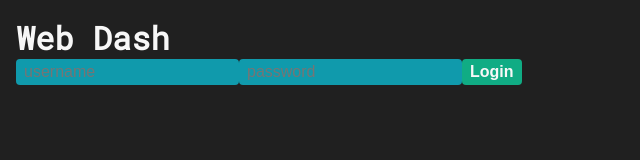
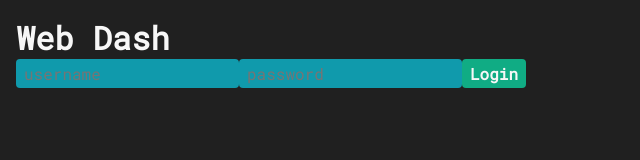
Before and after one commit to georgemblack/web-admin, a Vue app in the folder client/: page / in a window 1280 px wide. Shown: the top 160 px of the page, without its empty margins (0-640 px from the left). Built offline with nearby package versions, Linux system fonts and the light colour scheme.

Commit message:
Font family styles

```diff
--- a/client/src/assets/main.scss
+++ b/client/src/assets/main.scss
@@ -1,6 +1,7 @@
 * {
   margin: 0;
   padding: 0;
+  font-family: 'Roboto Mono', system-ui;
 }
 
 body {
@@ -8,12 +9,10 @@ body {
   padding: 1em;
   max-width: 90em;
   background-color: #202020;
-  font-family: 'Roboto Mono', system-ui;
 }
 
 h1,
 p {
-  font-family: 'Roboto Mono', system-ui;
   color: #f7f7f7;
 }
 
```
